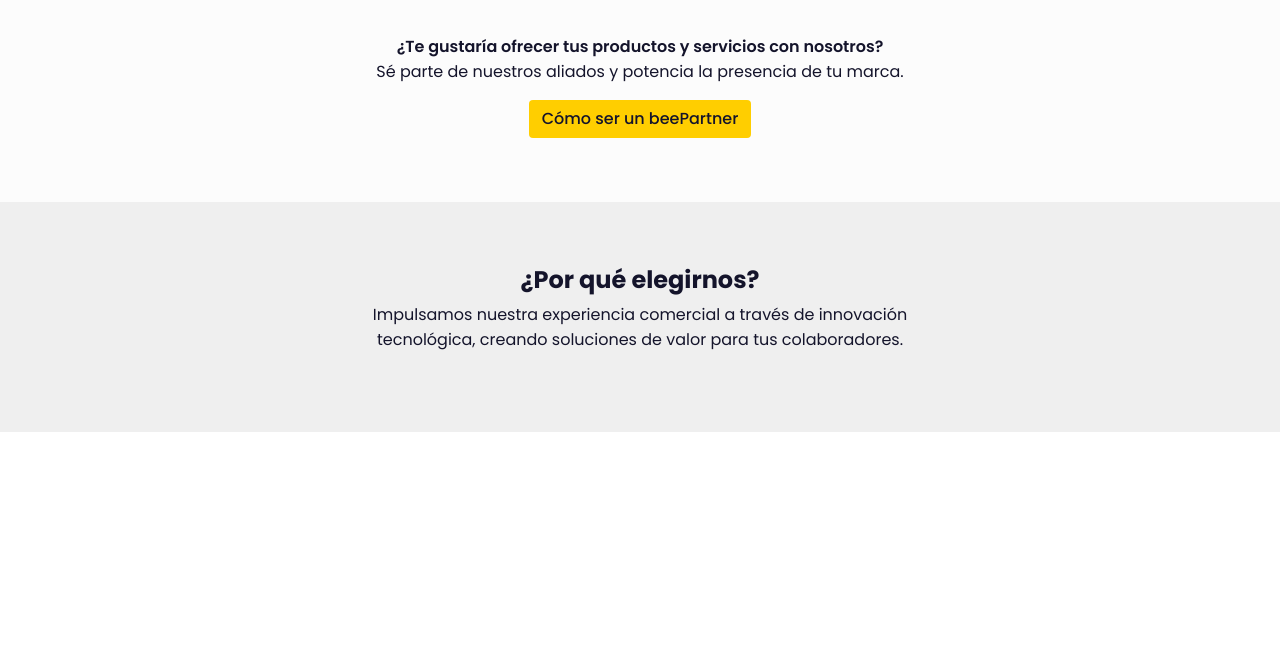
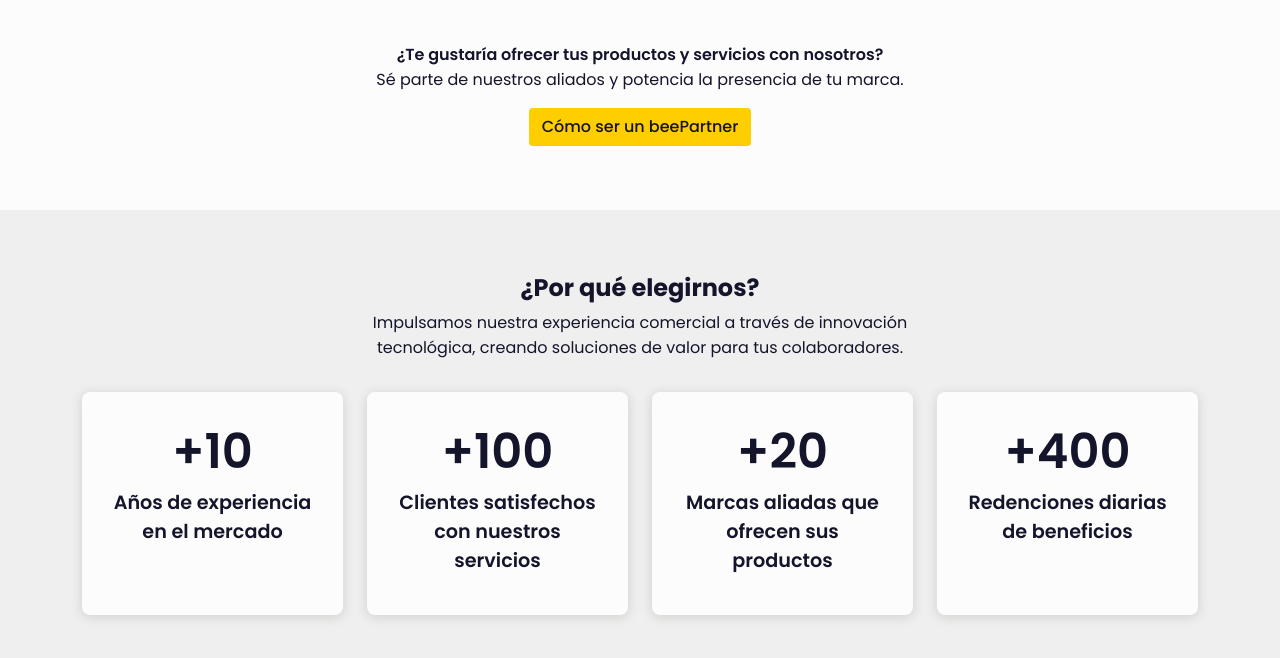
Before and after one commit to javierbull/landingPagebeeBeneficios, a plain HTML site: page index.html in a window 1280 px wide. Shown: the part 2206-2864 px from the top of the page. Before the commit the page ends 2638 px from the top, so only its background shows below. Drawn offline with nearby package versions, Linux system fonts and the light colour scheme.

Commit message:
section Why

```diff
--- a/css/main.css
+++ b/css/main.css
@@ -517,6 +517,7 @@
   margin-left: auto;
   margin-right: auto;
   text-align: center;
+  margin-bottom: 1rem;
 }
 /* END SECTION ABOUT */
 
@@ -526,7 +527,7 @@
 }
 
 .wrap-service-cards {
-  padding-top: 3.5rem;
+  padding-top: 2rem;
 }
 
 .card-service {
@@ -612,4 +613,33 @@
 .section-why {
   background-color: var(--smoke-light);
 }
+
+.wrap-cards {
+  /* background-color: salmon; */
+  display: flex;
+  flex-wrap: wrap;
+}
+
+.card-kpi {
+  background-color: var(--white);
+  height: 100%;
+  box-shadow: 0px 2px 12px rgba(43, 41, 34, 0.16);
+  border-radius: .5rem;
+  padding: 1.5rem;
+  font-weight: 600;
+  text-align: center;
+  transition: .2s  ease-in;
+}
+
+.card-kpi:hover {
+  transform: scale(1.1);
+}
+
+.card-kpi__number {
+  font-size: 3rem;
+}
+
+.card-kpi__text {
+  font-size: 1.2rem;
+}
 /* END SECTION WHY */
--- a/css/mq.css
+++ b/css/mq.css
@@ -46,6 +46,14 @@
   }
   /* END OWL CAROUSEL */
 
+  /* SECTION WHY */
+  .card-kpi {
+    /* background-color: salmon; */
+    height: auto;
+    margin-bottom: 1.5rem;
+  }
+  /* END SECTION WHY */
+
 }
 
 /* Small devices (landscape phones, less than 768px) */
--- a/index.html
+++ b/index.html
@@ -226,6 +226,54 @@
               Impulsamos nuestra experiencia comercial a través de innovación tecnológica, creando soluciones de valor para tus colaboradores.
             </p>
           </div>
+
+          <div class="wrap-cards">
+            <div class="row">
+                <div class="col-lg-3 col-md-6">
+                  <div class="card-kpi">
+                    <div class="card-kpi__number">
+                      +10
+                    </div>
+                    <p class="card-kpi__text">
+                      Años de experiencia en el mercado
+                    </p>
+                  </div>
+                </div>
+
+                <div class="col-lg-3 col-md-6">
+                  <div class="card-kpi">
+                    <div class="card-kpi__number">
+                      +100
+                    </div>
+                    <p class="card-kpi__text">
+                      Clientes satisfechos con nuestros servicios
+                    </p>
+                  </div>
+                </div>
+
+                <div class="col-lg-3 col-md-6">
+                  <div class="card-kpi">
+                    <div class="card-kpi__number">
+                      +20
+                    </div>
+                    <p class="card-kpi__text">
+                      Marcas aliadas que ofrecen sus productos
+                    </p>
+                  </div>
+                </div>
+
+                <div class="col-lg-3 col-md-6">
+                  <div class="card-kpi">
+                    <div class="card-kpi__number">
+                      +400
+                    </div>
+                    <p class="card-kpi__text">
+                      Redenciones diarias de beneficios
+                    </p>
+                  </div>
+                </div>
+              </div>
+          </div>
         </div>
       </div>
     </section>
```
